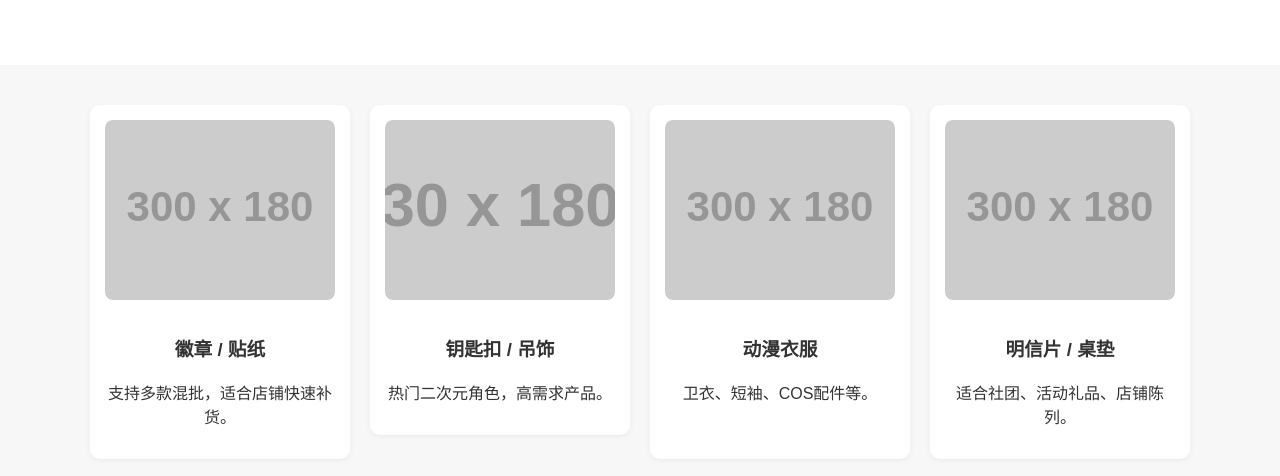
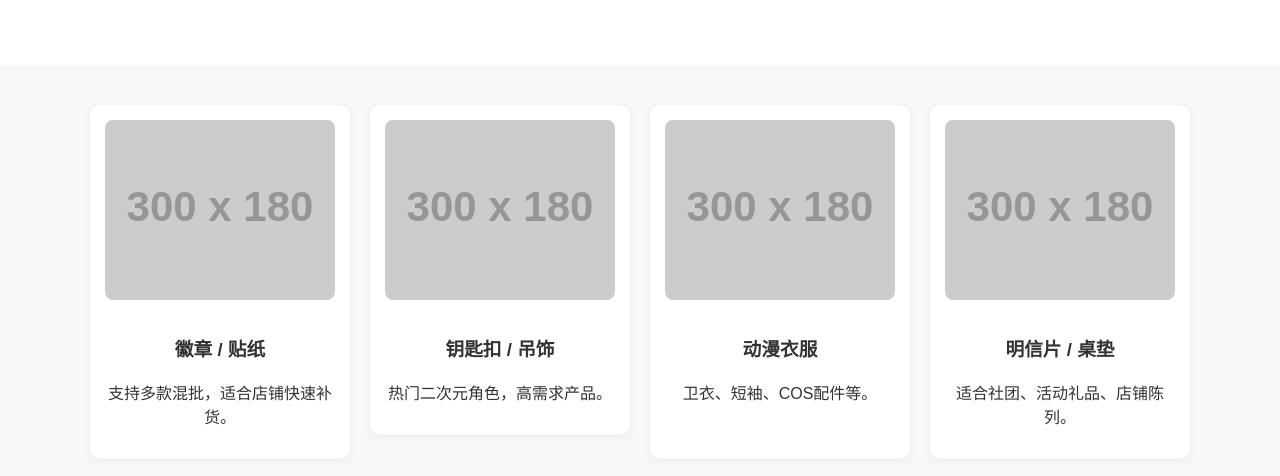
Before and after one commit to Rs173/anime-wholesale, a plain HTML site: page index1.html in a window 1280 px wide. Shown: the part 261-737 px from the top of the page. Drawn offline with Linux system fonts and the light colour scheme; placeholder pictures from the web are drawn by us.

Commit message:
Update index1.html

```diff
--- a/index1.html
+++ b/index1.html
@@ -101,7 +101,7 @@
 
  <a href="keychain.html" style="text-decoration:none;color:inherit;">
   <div class="cat-card">
-    <img src="https://via.placeholder.com/30x180?text=Keychain" style="height:180px;object-fit:cover;" />
+    <img src="https://via.placeholder.com/300x180?text=Keychain" style="height:180px;object-fit:cover;" />
     <h3>钥匙扣 / 吊饰</h3>
     <p>热门二次元角色，高需求产品。</p>
   </div>
```
